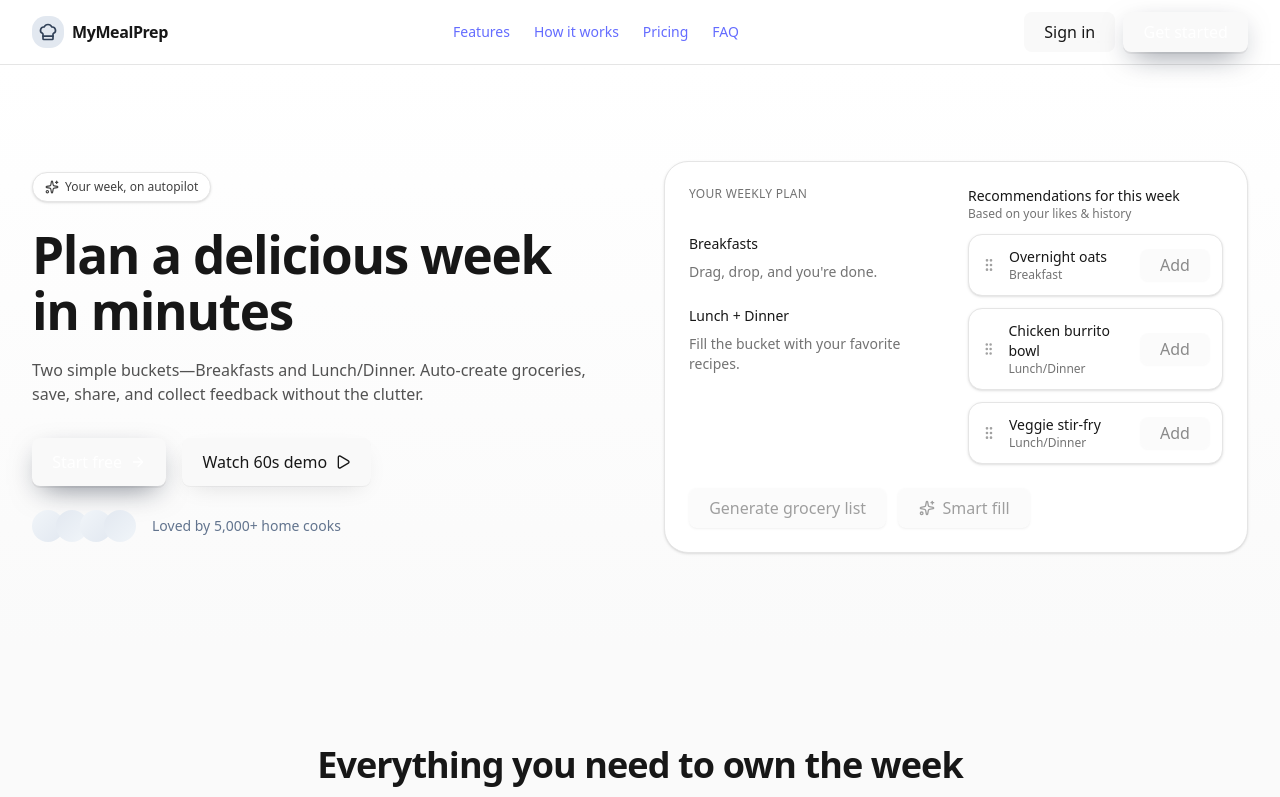
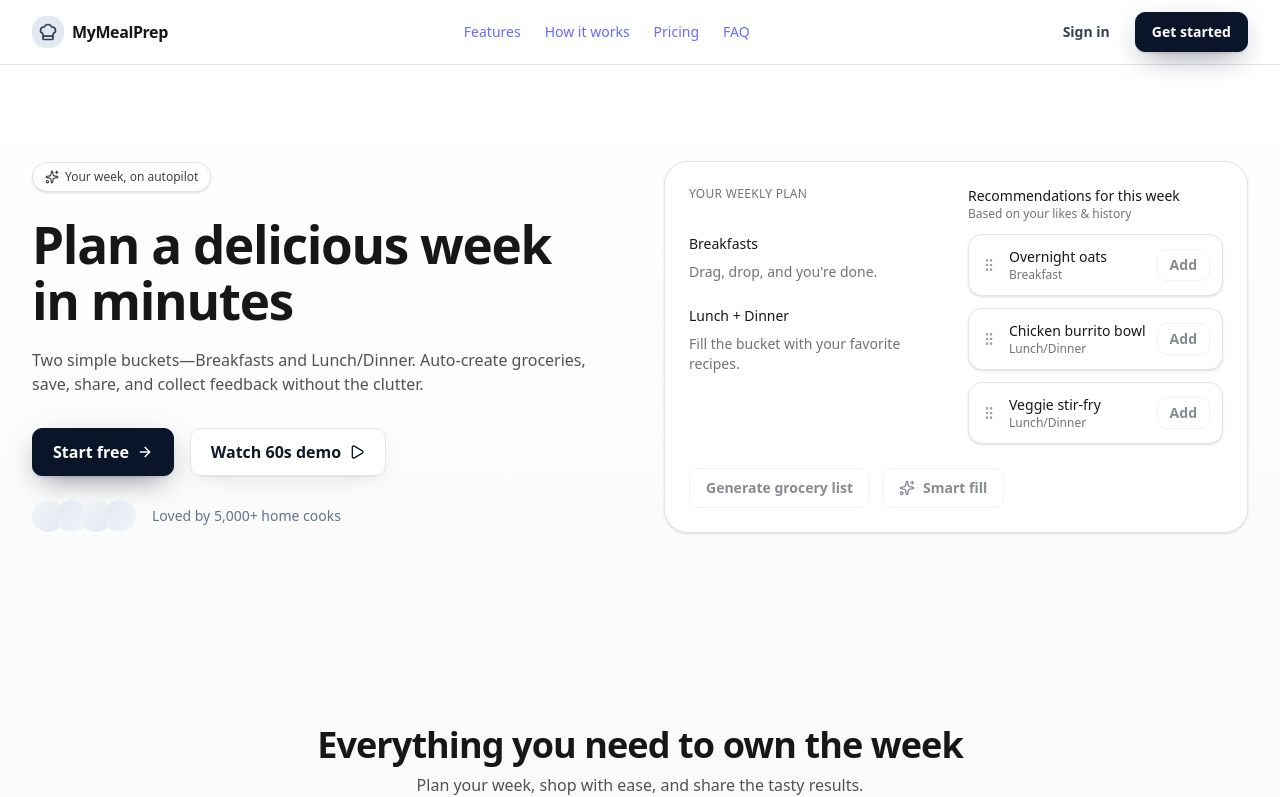
Before and after one commit to hannarijk/mymealprep-ui, a React (Vite) app: page / in a window 1280 px wide. Shown: the top 797 px of the page. Built offline with nearby package versions, Linux system fonts and the light colour scheme.

Commit message:
Fix buttons style

```diff
--- /dev/null
+++ b/src/components/ui/AppButton.tsx
@@ -0,0 +1,74 @@
+import * as React from "react"
+import { Slot } from "@radix-ui/react-slot"
+import { cn } from "@/lib/utils"
+import { cva, type VariantProps } from "class-variance-authority"
+
+const appButtonVariants = cva(
+    "inline-flex items-center justify-center gap-2 rounded-lg font-semibold transition-all duration-200 disabled:pointer-events-none disabled:opacity-50 whitespace-nowrap outline-none focus-visible:ring-2 focus-visible:ring-offset-2",
+    {
+        variants: {
+            intent: {
+                primary: [
+                    "bg-[#0B1529] hover:bg-[#0B1529]/90 text-white",
+                    "shadow-[0_2px_0_#0000000f,0_10px_30px_-10px_rgba(11,21,41,0.6)]",
+                    "border border-[#0B1529] hover:border-[#0B1529]/90",
+                    "focus-visible:ring-[#0B1529]/50"
+                ],
+                secondary: [
+                    "bg-white hover:bg-gray-50 text-gray-900",
+                    "border border-neutral-200 hover:border-neutral-300",
+                    "shadow-[0_1px_0_#0000000a,0_8px_24px_-10px_rgba(2,6,23,0.15)]",
+                    "focus-visible:ring-neutral-400/50"
+                ],
+                ghost: [
+                    "bg-transparent hover:bg-gray-100 text-gray-700",
+                    "border border-transparent",
+                    "focus-visible:ring-gray-400/50"
+                ],
+                outline: [
+                    "bg-transparent hover:bg-gray-50 text-gray-900",
+                    "border border-neutral-200 hover:border-neutral-300",
+                    "focus-visible:ring-neutral-400/50"
+                ]
+            },
+            size: {
+                sm: "px-3 h-8 text-sm",
+                md: "px-4 h-10 text-sm",
+                lg: "px-5 h-12 text-base"
+            }
+        },
+        defaultVariants: {
+            intent: "primary",
+            size: "md"
+        }
+    }
+)
+
+export interface AppButtonProps extends
+    Omit<React.ComponentProps<"button">, 'className'>,
+    VariantProps<typeof appButtonVariants> {
+    intent?: "primary" | "secondary" | "ghost" | "outline"
+    size?: "sm" | "md" | "lg"
+    className?: string
+    asChild?: boolean
+}
+
+export function AppButton({
+                              className,
+                              intent,
+                              size,
+                              children,
+                              asChild = false,
+                              ...props
+                          }: AppButtonProps) {
+    const Comp = asChild ? Slot : "button"
+
+    return (
+        <Comp
+            className={cn(appButtonVariants({ intent, size }), className)}
+            {...props}
+        >
+            {children}
+        </Comp>
+    )
+}
--- /dev/null
+++ b/src/components/ui/index.ts
@@ -0,0 +1,14 @@
+export { Button, buttonVariants } from './button'
+export { AppButton } from './AppButton'
+export {
+    Card,
+    CardHeader,
+    CardFooter,
+    CardTitle,
+    CardAction,
+    CardDescription,
+    CardContent
+} from './card'
+
+// This allows you to import like:
+// import { AppButton, Card, CardContent } from '@/components/ui'
--- a/src/index.css
+++ b/src/index.css
@@ -59,15 +59,12 @@ a:hover {
   color: #535bf2;
 }
 
-/* FIXED: Remove problematic body styles that center content */
 body {
   margin: 0;
   min-width: 320px;
   min-height: 100vh;
-  /* REMOVED: display: flex; place-items: center; */
 }
 
-/* NEW: Ensure root takes full width */
 #root {
   min-height: 100vh;
   width: 100%;
@@ -78,25 +75,6 @@ h1 {
   line-height: 1.1;
 }
 
-button {
-  border-radius: 8px;
-  border: 1px solid transparent;
-  padding: 0.6em 1.2em;
-  font-size: 1em;
-  font-weight: 500;
-  font-family: inherit;
-  background-color: #1a1a1a;
-  cursor: pointer;
-  transition: border-color 0.25s;
-}
-button:hover {
-  border-color: #646cff;
-}
-button:focus,
-button:focus-visible {
-  outline: 4px auto -webkit-focus-ring-color;
-}
-
 @media (prefers-color-scheme: light) {
   :root {
     color: #213547;
@@ -104,9 +82,6 @@ button:focus-visible {
   }
   a:hover {
     color: #747bff;
-  }
-  button {
-    background-color: #f9f9f9;
   }
 }
 
--- a/src/pages/LandingPage.tsx
+++ b/src/pages/LandingPage.tsx
@@ -1,8 +1,6 @@
-import type { ReactNode, ComponentProps } from "react";
 import { motion } from "framer-motion";
 import { ChefHat, Sparkles, ShoppingCart, ArrowRight, Check, Quote, Play, Save, GripVertical } from "lucide-react";
-import { Button } from "@/components/ui/button";
-import { Card, CardContent, CardHeader, CardTitle } from "@/components/ui/card";
+import { AppButton, Card, CardContent, CardHeader, CardTitle } from "@/components/ui";
 import { Container } from "@/components/layout/Container";
 import { Section } from "@/components/layout/Section";
 import {cn} from "@/lib/utils";
@@ -52,35 +50,6 @@ const pricing: Plan[] = [
 ];
 
 // ---------------------- Small UI atoms ----------------------
-type PrimaryCTAProps = ComponentProps<typeof Button> & { children: ReactNode };
-
-const PrimaryCTA = ({ className, children, ...props }: PrimaryCTAProps) => (
-    <Button
-        className={cn(
-            "rounded-lg bg-[#0B1529] hover:bg-[#0B1529]/90 text-white shadow-[0_2px_0_#0000000f,0_10px_30px_-10px_rgba(11,21,41,0.6)] px-5 h-12 text-base font-semibold inline-flex items-center gap-2",
-            className
-        )}
-        {...props}
-    >
-        {children}
-    </Button>
-);
-
-type SecondaryCTAProps = ComponentProps<typeof Button> & { children: ReactNode };
-
-const SecondaryCTA = ({ className, children, ...props }: SecondaryCTAProps) => (
-    <Button
-        variant="outline"
-        className={cn(
-            "rounded-lg bg-white hover:bg-white shadow-[0_1px_0_#0000000a,0_8px_24px_-10px_rgba(2,6,23,0.15)] border border-neutral-200 px-5 h-12 text-base font-semibold inline-flex items-center gap-2",
-            className
-        )}
-        {...props}
-    >
-        {children}
-    </Button>
-);
-
 function LovedBy() {
     return (
         <div className="mt-6 flex items-center gap-4 text-sm text-slate-500">
@@ -119,8 +88,8 @@ function Nav() {
                     <a href="#faq" className="hover:text-neutral-900">FAQ</a>
                 </div>
                 <div className="flex items-center gap-2">
-                    <Button variant="ghost" className="rounded-lg h-10 px-3">Sign in</Button>
-                    <Button className="rounded-lg h-10 px-4 bg-[#0B1529] hover:bg-[#0B1529]/90 text-white shadow-[0_2px_0_#0000000f,0_10px_30px_-10px_rgba(11,21,41,0.6)]">Get started</Button>
+                    <AppButton intent="ghost" size="md">Sign in</AppButton>
+                    <AppButton intent="primary" size="md">Get started</AppButton>
                 </div>
             </Container>
         </div>
@@ -174,15 +143,14 @@ function WeekPreview() {
                                         <div className="text-xs text-neutral-500">{r.tag}</div>
                                     </div>
                                 </div>
-                                <Button
-                                    data-reco-title={r.title}
+                                <AppButton
+                                    intent="outline"
                                     size="sm"
-                                    variant="outline"
-                                    className="rounded-lg h-8 px-3 pointer-events-none opacity-60"
+                                    className="pointer-events-none opacity-60"
                                     disabled
                                 >
                                     Add
-                                </Button>
+                                </AppButton>
                             </li>
                         ))}
                     </ul>
@@ -190,19 +158,14 @@ function WeekPreview() {
             </div>
 
             {/* Bottom CTA (visual only; disabled) */}
-            <div className="mt-6 pointer-events-none" data-preview-cta>
+            <div className="mt-6 pointer-events-none">
                 <div className="flex gap-3">
-                    <Button className="rounded-lg h-10 px-4 bg-neutral-100 text-neutral-700 border border-neutral-200 shadow-sm" disabled>
+                    <AppButton intent="outline" size="md" className="opacity-60" disabled>
                         Generate grocery list
-                    </Button>
-                    <Button
-                        data-week-smartfill
-                        variant="outline"
-                        className="rounded-lg h-10 px-4 bg-white text-neutral-700 border border-neutral-200 shadow-sm inline-flex items-center gap-2"
-                        disabled
-                    >
+                    </AppButton>
+                    <AppButton intent="outline" size="md" className="opacity-60" disabled>
                         <Sparkles className="w-4 h-4" /> Smart fill
-                    </Button>
+                    </AppButton>
                 </div>
             </div>
         </div>
@@ -220,8 +183,12 @@ function Hero() {
                     </motion.h1>
                     <p className="mt-5 max-w-prose text-neutral-600">Two simple buckets—Breakfasts and Lunch/Dinner. Auto‑create groceries, save, share, and collect feedback without the clutter.</p>
                     <div className="mt-8 flex gap-4">
-                        <PrimaryCTA>Start free <ArrowRight className="w-4 h-4"/></PrimaryCTA>
-                        <SecondaryCTA>Watch 60s demo <Play className="w-4 h-4"/></SecondaryCTA>
+                        <AppButton intent="primary" size="lg">
+                            Start free <ArrowRight className="w-4 h-4"/>
+                        </AppButton>
+                        <AppButton intent="secondary" size="lg">
+                            Watch 60s demo <Play className="w-4 h-4"/>
+                        </AppButton>
                     </div>
                     <LovedBy />
                 </div>
@@ -292,8 +259,12 @@ function Demo() {
                     <h2 className="text-xl md:text-2xl font-semibold tracking-tight">See MyMealPrep in action</h2>
                     <p className="text-neutral-500 mt-3 text-lg">This 60‑second tour shows planning, automatic grocery lists, and prep mode. No signup required.</p>
                     <div className="mt-6 flex gap-3">
-                        <PrimaryCTA>Try free <ArrowRight className="w-4 h-4"/></PrimaryCTA>
-                        <SecondaryCTA>Watch demo <Play className="w-4 h-4" /></SecondaryCTA>
+                        <AppButton intent="primary" size="lg">
+                            Try free <ArrowRight className="w-4 h-4"/>
+                        </AppButton>
+                        <AppButton intent="secondary" size="lg">
+                            Watch demo <Play className="w-4 h-4" />
+                        </AppButton>
                     </div>
                 </div>
                 <div className="rounded-3xl bg-neutral-900 text-white aspect-video flex items-center justify-center shadow-lg">
@@ -314,7 +285,9 @@ function PricingCard({ plan }: PricingCardProps) {
             <div className="flex items-center justify-between">
                 <div className="text-2xl font-semibold">{plan.name}</div>
                 {plan.badge && (
-                    <div className={`text-xs px-3 py-1 rounded-full ${isPro ? 'bg-[#0B1529] text-white' : 'bg-white border shadow-sm text-slate-700'}`}>{plan.badge}</div>
+                    <div className={`text-xs px-3 py-1 rounded-full ${isPro ? 'bg-[#0B1529] text-white' : 'bg-white border shadow-sm text-slate-700'}`}>
+                        {plan.badge}
+                    </div>
                 )}
             </div>
             <div className="mt-4 text-4xl font-bold">{plan.price}<span className="text-lg font-normal text-neutral-500">{plan.period}</span></div>
@@ -327,7 +300,9 @@ function PricingCard({ plan }: PricingCardProps) {
                 ))}
             </ul>
             <div className="mt-8">
-                <Button className={`w-full h-12 rounded-lg font-semibold ${isPro ? 'bg-[#0B1529] text-white hover:bg-[#0B1529]/90' : 'bg-[#0B1529] text-white hover:bg-[#0B1529]/90'}`}>{isPro ? 'Go Pro' : 'Get started'}</Button>
+                <AppButton intent="primary" size="lg" className="w-full">
+                    {isPro ? 'Go Pro' : 'Get started'}
+                </AppButton>
             </div>
         </div>
     );
```
